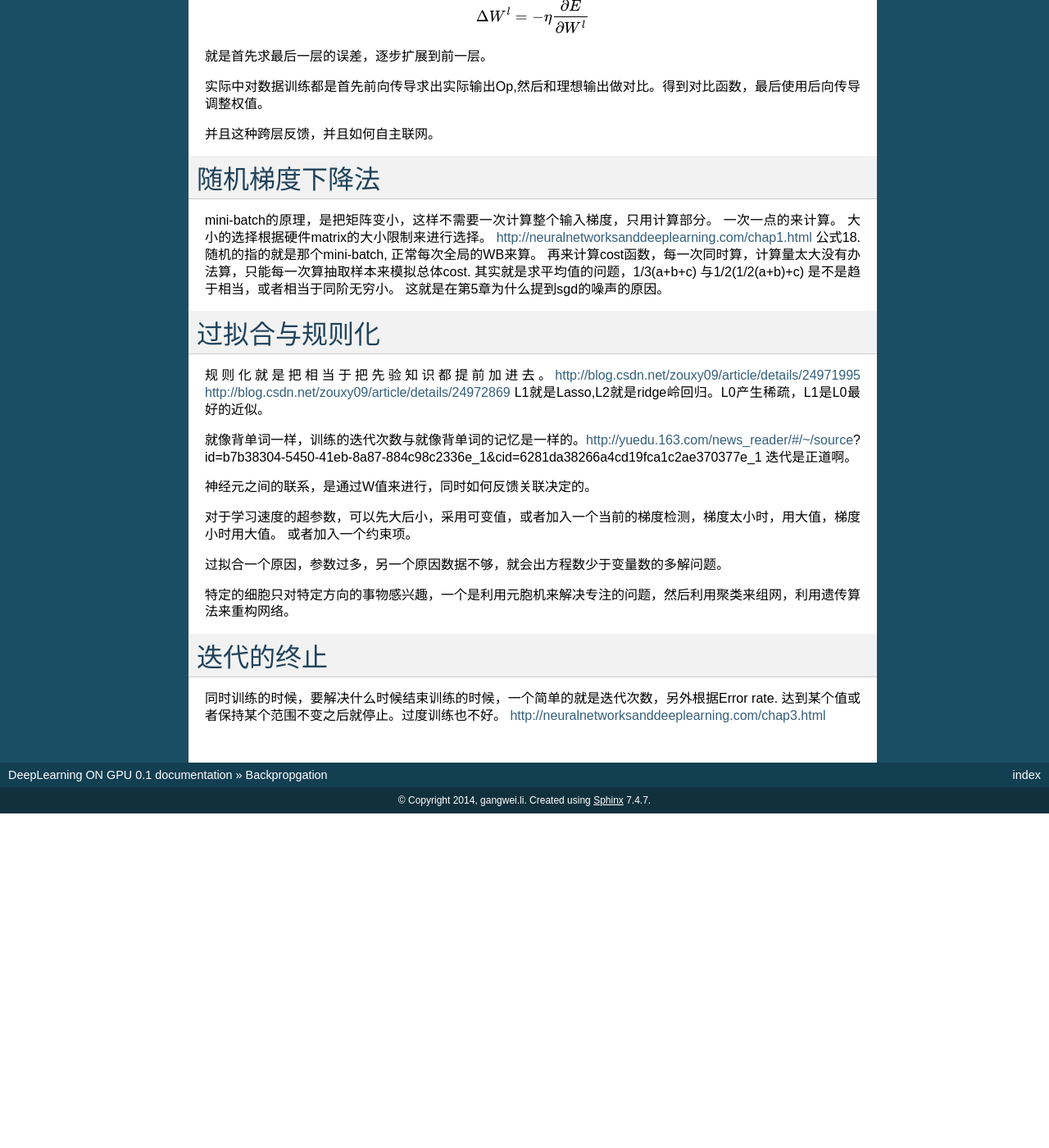
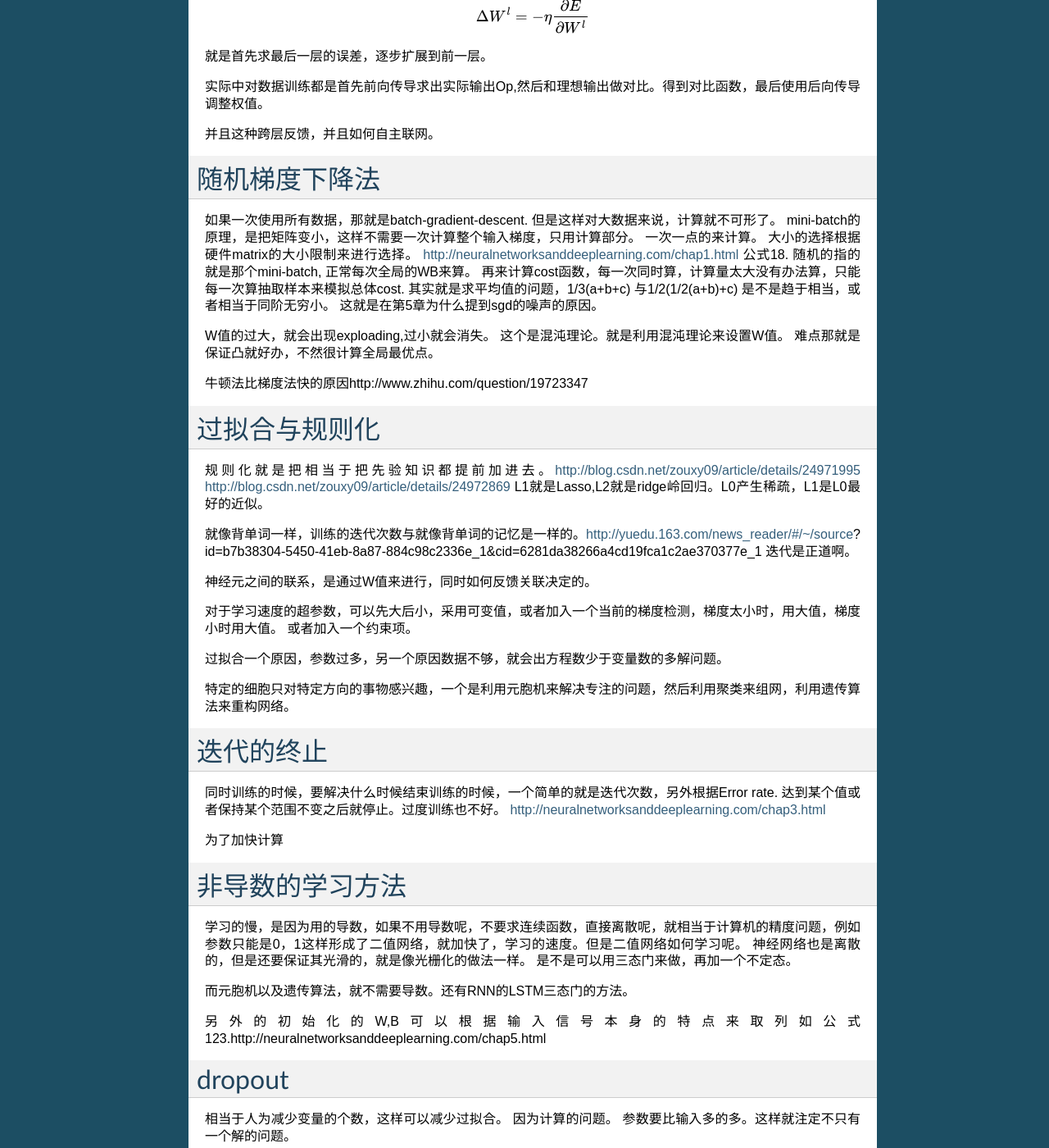
Before and after one commit to gwli/DeepLearningOnGPU, a Sphinx documentation site: the page built from source/Stage_2/feedback.rst, in a window 1280 px wide and 1400 px high, scrolled down 1727 px. Shown: the whole window at 82% size. Built offline with Sphinx 7.4.7, drawn with Linux system fonts in a browser that asks for light colours; pages that are not in the unit, such as notebooks, are missing from menus; before the commit the page ends 2719 px from its top, so only the background shows below that.

Commit message:
格式的更新

```diff
--- a/source/Stage_2/InfoFlow.rst
+++ b/source/Stage_2/InfoFlow.rst
@@ -66,7 +66,7 @@ L1,L2正则化
 
    J_R(w)=\frac {1}{n}||y-xw||^2+\lambda ||w||^1
 
-2006年tao证明L1正则化等价于0 范数，说明其具有稀疏性。
+2006年tao证明L1正则化等价于0 范数，说明其具有稀疏性。 而稀疏就意味着80/20原则，也就是起关键作用就那少数几个参数。同时也就意味着降维。
 
 另外在实现的时候，在层与层之间传输的数据一般是用张量来表示，如何化信息流，在实现一方便数据的输入适配，同时也是信息抽象的过程。例如在caffe里采用blob的概念来打包这个数据格式，并用protobuf来实现。
 
--- a/source/Stage_2/feedback.rst
+++ b/source/Stage_2/feedback.rst
@@ -125,12 +125,17 @@ Backpropgation
 随机梯度下降法
 ==============
 
+如果一次使用所有数据，那就是batch-gradient-descent. 但是这样对大数据来说，计算就不可形了。
 mini-batch的原理，是把矩阵变小，这样不需要一次计算整个输入梯度，只用计算部分。 一次一点的来计算。 大小的选择根据硬件matrix的大小限制来进行选择。
 http://neuralnetworksanddeeplearning.com/chap1.html 公式18.
 随机的指的就是那个mini-batch, 正常每次全局的WB来算。 再来计算cost函数，每一次同时算，计算量太大没有办法算，只能每一次算抽取样本来模拟总体cost.
 其实就是求平均值的问题，1/3(a+b+c) 与1/2(1/2(a+b)+c) 是不是趋于相当，或者相当于同阶无穷小。
 这就是在第5章为什么提到sgd的噪声的原因。
 
+W值的过大，就会出现exploading,过小就会消失。 这个是混沌理论。就是利用混沌理论来设置W值。
+难点那就是保证凸就好办，不然很计算全局最优点。
+
+牛顿法比梯度法快的原因http://www.zhihu.com/question/19723347
 
 过拟合与规则化
 ===============
@@ -156,3 +161,23 @@ L1就是Lasso,L2就是ridge岭回归。L0产生稀疏，L1是L0最好的近似
 ==========
 同时训练的时候，要解决什么时候结束训练的时候，一个简单的就是迭代次数，另外根据Error rate. 达到某个值或者保持某个范围不变之后就停止。过度训练也不好。
 http://neuralnetworksanddeeplearning.com/chap3.html
+
+
+
+为了加快计算
+
+非导数的学习方法
+================
+
+学习的慢，是因为用的导数，如果不用导数呢，不要求连续函数，直接离散呢，就相当于计算机的精度问题，例如参数只能是0，1这样形成了二值网络，就加快了，学习的速度。但是二值网络如何学习呢。
+神经网络也是离散的，但是还要保证其光滑的，就是像光栅化的做法一样。
+是不是可以用三态门来做，再加一个不定态。
+
+而元胞机以及遗传算法，就不需要导数。还有RNN的LSTM三态门的方法。
+
+另外的初始化的W,B可以根据输入信号本身的特点来取列如公式123.http://neuralnetworksanddeeplearning.com/chap5.html
+
+dropout
+=======
+
+相当于人为减少变量的个数，这样可以减少过拟合。 因为计算的问题。 参数要比输入多的多。这样就注定不只有一个解的问题。
--- a/source/Stage_2/neuralNetworks.rst
+++ b/source/Stage_2/neuralNetworks.rst
@@ -88,6 +88,7 @@ http://neuralnetworksanddeeplearning.com/chap5.html 公式121
 
 
 
+
 神经元
 ======
 
@@ -97,6 +98,8 @@ y=ax+b 这个b,就相当于那个原点，只不过原点坐标，正好是0，0
 神经网络的映射能力与激活函数相关，因为它相当于是基函数。各种非线性函数都是可以当做激活函数的。激励函数的本质是数据密度指标函数，可以神经网络与聚类分析法有机结合起来。
 
 其实核函数也可以指数函数，或者其他非线性函数。或者是一个状态机。
+
+当然计算模式也不一定非得是一种固定的模式，例如也可以是径向基的模式，直接用输入与参数之间的距离值来当激活函数输入。这样是不是更有意义之些呢，因为这样直接具有距离的意义。
 
 info flow：
 ==========
--- a/source/Stage_2/topologyStructure.rst
+++ b/source/Stage_2/topologyStructure.rst
@@ -80,3 +80,6 @@
 
 它在种个神经元之间的连接没有权值，并且神经元函数不是固定的，而是可学习的，通常是一个给定的基函数族的集合。可根据特定的问题，选择不同基函数。
 基于泛函网络的多维函数逼近理论及学习算法.pdf
+
+
+网络的层数与结构是根据问题的模型来的，盲目增加层数，就会使过拟合问题更加严重。太少又不足以表达。应该变成一个动态的网络。：:
```
